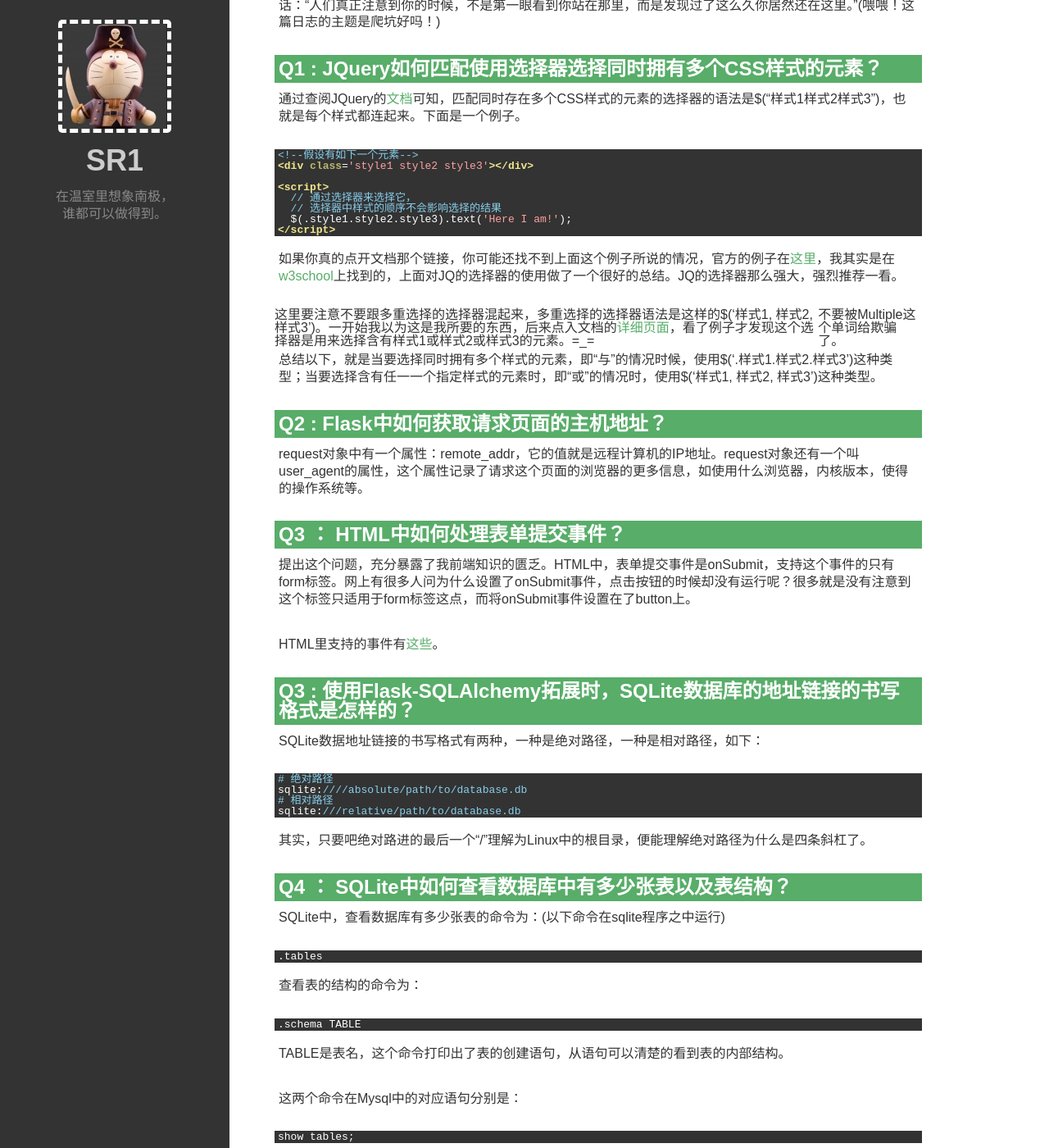
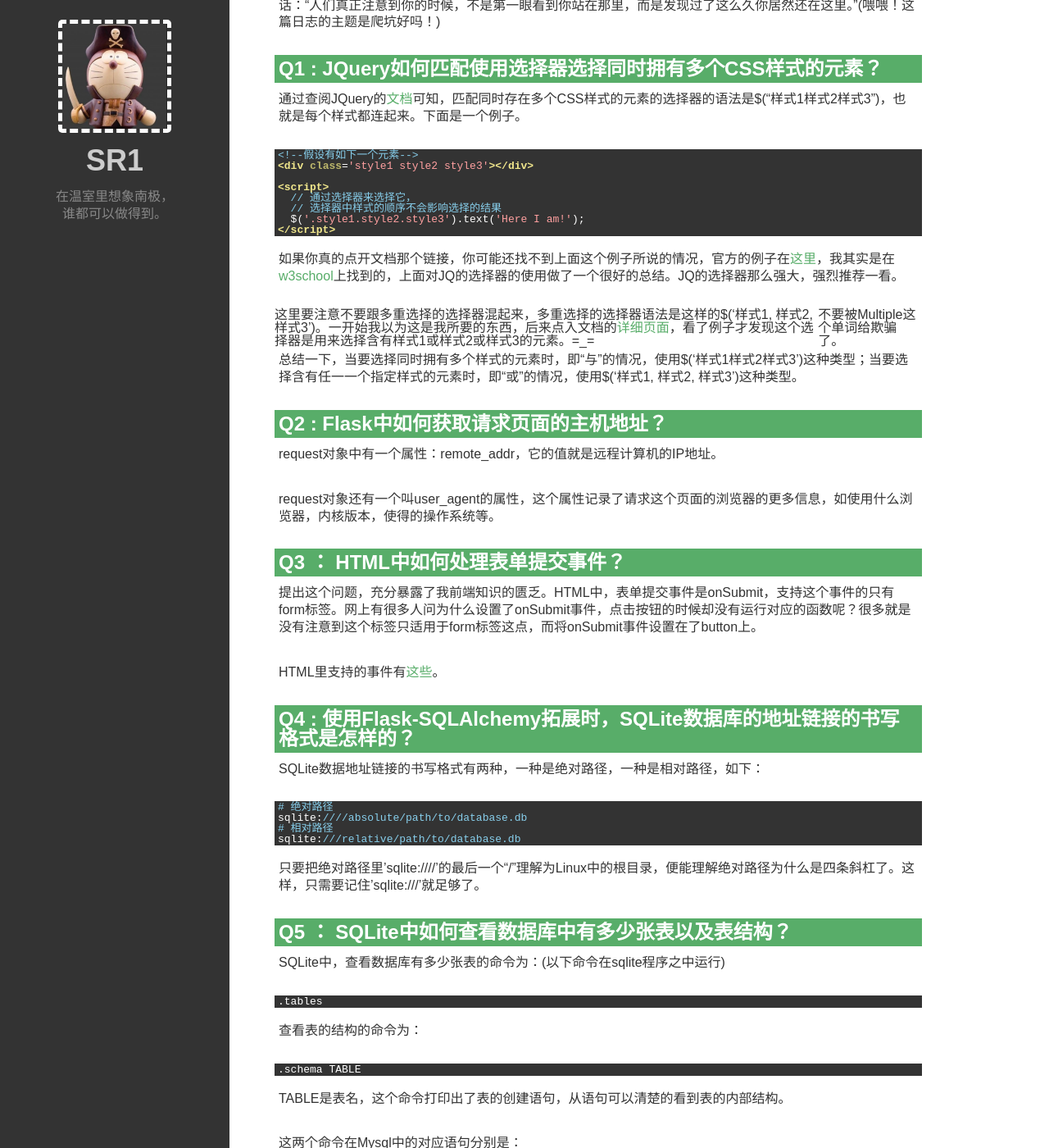
Before and after one commit to SR1s/sr1.me, a Jekyll site: the page built from _posts/2014-04-06-way-to-explore-0405.md, in a window 1280 px wide and 1400 px high, scrolled down 292 px. Shown: the whole window at 82% size. Built offline with Jekyll 4.4.1, drawn with Linux system fonts in a browser that asks for light colours; nearby versions of some CDN libraries; Markdown is read by kramdown in place of the engine named in the settings; comment, search, counter and statistics services are not loaded; some of the changed text lies outside the part shown.

Commit message:
fix some bug: mispelling

```diff
--- a/_posts/2014-04-06-way-to-explore-0405.md
+++ b/_posts/2014-04-06-way-to-explore-0405.md
@@ -20,26 +20,28 @@
     <script>
       // 通过选择器来选择它，
       // 选择器中样式的顺序不会影响选择的结果
-      $(.style1.style2.style3).text('Here I am!');
+      $('.style1.style2.style3').text('Here I am!');
     </script>
 
 如果你真的点开文档那个链接，你可能还找不到上面这个例子所说的情况，官方的例子在[这里](http://api.jquery.com/class-selector/)，我其实是在[w3school](http://w3school.com.cn/jquery/jquery_ref_selectors.asp)上找到的，上面对JQ的选择器的使用做了一个很好的总结。JQ的选择器那么强大，强烈推荐一看。
 
 这里要注意不要跟多重选择的选择器混起来，多重选择的选择器语法是这样的$('样式1, 样式2, 样式3')。一开始我以为这是我所要的东西，后来点入文档的[详细页面](http://api.jquery.com/multiple-selector/)，看了例子才发现这个选择器是用来选择含有样式1或样式2或样式3的元素。=_=||不要被Multiple这个单词给欺骗了。
 
-总结以下，就是当要选择同时拥有多个样式的元素，即“与”的情况时候，使用$('.样式1.样式2.样式3')这种类型；当要选择含有任一一个指定样式的元素时，即“或”的情况时，使用$('样式1, 样式2, 样式3')这种类型。
+总结一下，当要选择同时拥有多个样式的元素时，即“与”的情况，使用$('样式1样式2样式3')这种类型；当要选择含有任一一个指定样式的元素时，即“或”的情况，使用$('样式1, 样式2, 样式3')这种类型。
 
 # Q2 : Flask中如何获取请求页面的主机地址？
 
-request对象中有一个属性：remote_addr，它的值就是远程计算机的IP地址。request对象还有一个叫user_agent的属性，这个属性记录了请求这个页面的浏览器的更多信息，如使用什么浏览器，内核版本，使得的操作系统等。
+request对象中有一个属性：remote_addr，它的值就是远程计算机的IP地址。
+
+request对象还有一个叫user_agent的属性，这个属性记录了请求这个页面的浏览器的更多信息，如使用什么浏览器，内核版本，使得的操作系统等。
 
 # Q3 ： HTML中如何处理表单提交事件？
 
-提出这个问题，充分暴露了我前端知识的匮乏。HTML中，表单提交事件是onSubmit，支持这个事件的只有form标签。网上有很多人问为什么设置了onSubmit事件，点击按钮的时候却没有运行呢？很多就是没有注意到这个标签只适用于form标签这点，而将onSubmit事件设置在了button上。
+提出这个问题，充分暴露了我前端知识的匮乏。HTML中，表单提交事件是onSubmit，支持这个事件的只有form标签。网上有很多人问为什么设置了onSubmit事件，点击按钮的时候却没有运行对应的函数呢？很多就是没有注意到这个标签只适用于form标签这点，而将onSubmit事件设置在了button上。
 
 HTML里支持的事件有[这些](http://w3school.com.cn/tags/html_ref_eventattributes.asp)。
 
-# Q3 : 使用Flask-SQLAlchemy拓展时，SQLite数据库的地址链接的书写格式是怎样的？
+# Q4 : 使用Flask-SQLAlchemy拓展时，SQLite数据库的地址链接的书写格式是怎样的？
 
 SQLite数据地址链接的书写格式有两种，一种是绝对路径，一种是相对路径，如下：
 
@@ -48,9 +50,9 @@
     # 相对路径
     sqlite:///relative/path/to/database.db
 
-其实，只要吧绝对路进的最后一个“/”理解为Linux中的根目录，便能理解绝对路径为什么是四条斜杠了。
+只要把绝对路径里'sqlite:////'的最后一个“/”理解为Linux中的根目录，便能理解绝对路径为什么是四条斜杠了。这样，只需要记住'sqlite:///'就足够了。
 
-# Q4 ： SQLite中如何查看数据库中有多少张表以及表结构？
+# Q5 ： SQLite中如何查看数据库中有多少张表以及表结构？
 
 SQLite中，查看数据库有多少张表的命令为：(以下命令在sqlite程序之中运行)
 
@@ -81,11 +83,11 @@
     # (格式化输出后更适合人类阅读)
     json.dumps(data, ensure_ascii=False, indent=2)
 
-# Q6 : 为何我的使用了SQLite的Web应用，在调试环境下运行得好好的，一旦上了服务器正式环境就运行出错呢？
+# Q7 : 为何我的使用了SQLite的Web应用，在调试环境下运行得好好的，一旦上了服务器正式环境就运行出错呢？
 
 我的情况是这样的，在存储数据库的时候，存储数据库的语句在正式环境下就会出错，而在调试环境和本地开发环境中却不会出现问题。
 
-这个问题花费了我很多时间调试程序，最后肯定的是代码没有问题，差点归结为服务器闹鬼了。后来想到，读取数据库的时候没有问题，存储到数据库才出现问题，有可能是没有对数据库的写入权限，进入数据库所在的文件夹，执行“ls -al”，发现数据库文件的拥有者和组别与程序应用的用户的角色身份不一致，导致程序没有写入数据库的权限，因此在存储数据的时候报错。
+这个问题花费了我很多时间调试程序，最后肯定的是代码没有问题，差点归结为服务器闹鬼了。后来想到，读取数据库的时候没有问题，存储到数据库才出现问题，有可能是因为没有拥有对数据库的写入权限导致的。进入数据库所在的文件夹，执行“ls -al”，发现数据库文件的拥有者和组别与运行程序应用的用户的角色身份不一致，导致程序没有写入数据库的权限，因此在存储数据的时候报错。
 
     # 执行以下命令改变数据库的所有者身份
     # 使器拥有者为www-data(运行程序的用户为www-data)
```
Also changed, not shown: other parts of _posts/2014-04-06-way-to-explore-0405.md (+2 -2 lines).
